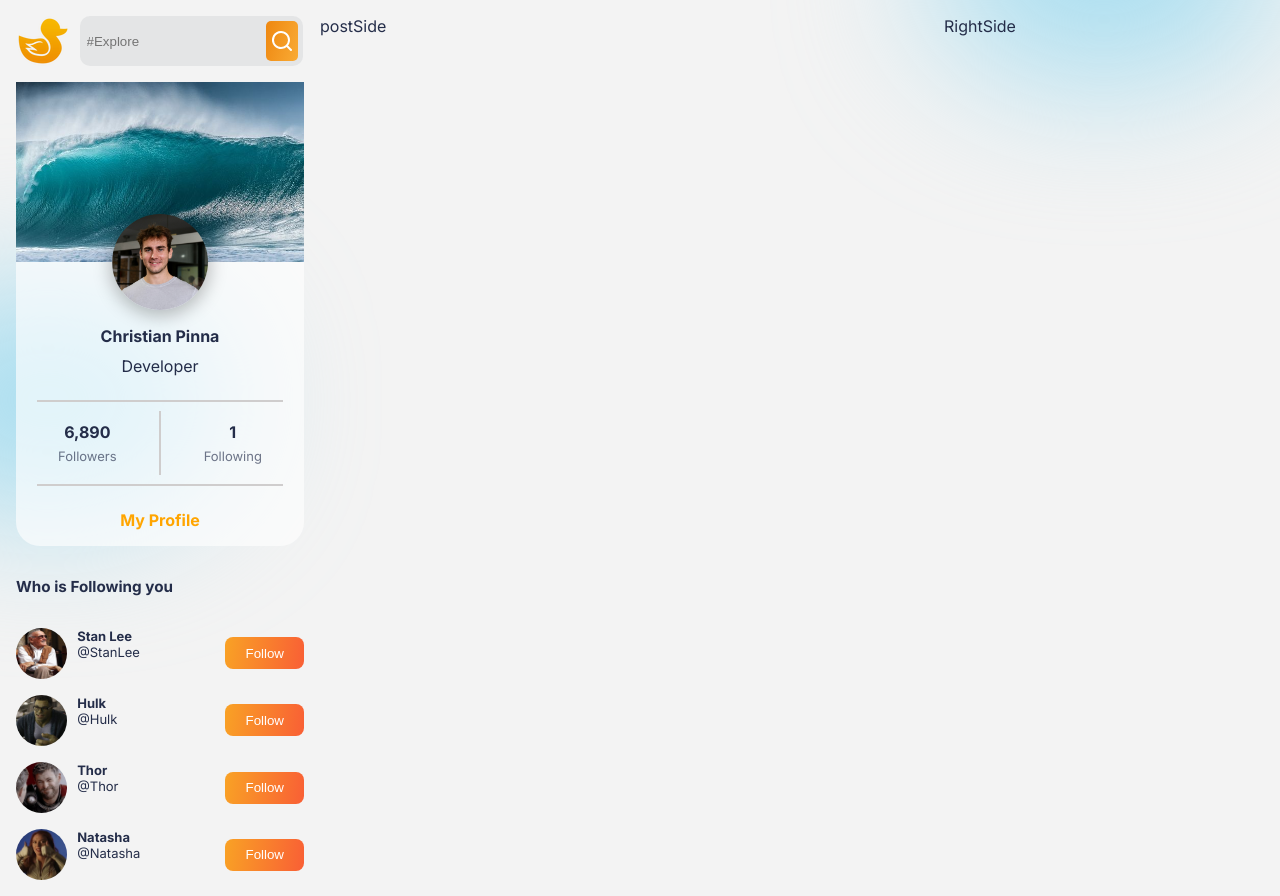
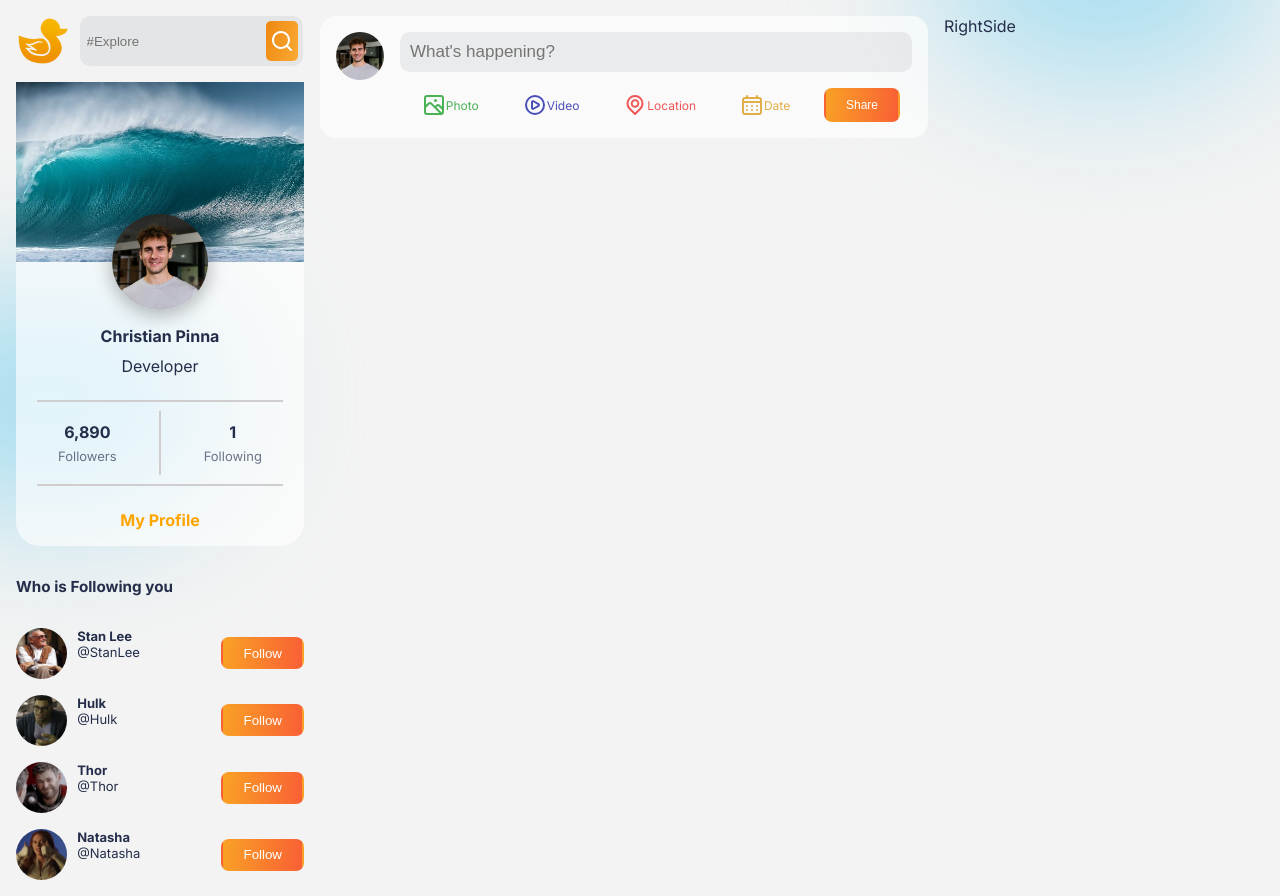
Before and after one commit to ChrisPinna/chitter, a React (Create React App) app in the folder client/: page / in a window 1280 px wide. Built offline with nearby package versions, Linux system fonts and the light colour scheme.

Commit message:
Added PostSide, PostShare components with css

```diff
--- a/client/src/App.css
+++ b/client/src/App.css
@@ -36,7 +36,7 @@
   align-items: center;
   justify-content: center;
   color: white;
-  border: none;
+  border: 2px solid transparent;
   border-radius: 0.5rem;
   background: var(--buttonBg);
   transition: all 100ms ease-out;
--- a/client/src/components/Home/Home.jsx
+++ b/client/src/components/Home/Home.jsx
@@ -1,13 +1,14 @@
 import React from 'react'
 
 import ProfileSide from '../profileSide/ProfileSide'
+import PostSide from '../PostSide/PostSide'
 import './Home.css'
 
 const Home = () => {
   return (
     <div className="Home">
       <ProfileSide/>
-      <div className="postSide">postSide</div>
+      <PostSide/>
       <div className="RightSide">RightSide</div>
     </div>
   )
--- /dev/null
+++ b/client/src/components/PostShare/PostShare.css
@@ -0,0 +1,54 @@
+.PostShare{
+    display: flex;
+    gap: 1rem;
+    background-color: var(--cardColor);
+    padding: 1rem;
+    border-radius: 1rem;
+}
+
+.PostShare>img{
+	width: 3rem;
+	height: 3rem;
+	border-radius: 50%;
+}
+
+.PostShare>div{
+    display: flex;
+    flex-direction: column;
+    width: 90%;
+    gap: 1rem;
+}
+
+.PostShare>div>input{
+    background-color: var(--inputColor);
+    border-radius: 10px;
+    padding: 10px;
+    font-size: 17px;
+    border: none;
+    outline: none;
+}
+
+.postOptions{
+    display: flex;
+    justify-content: space-around;
+}
+
+.option{
+    padding: 5px;
+    padding-left: 10px;
+    padding-right: 10px;
+    border-radius: 10px;
+    display: flex;
+    align-items: center;
+    font-size: 12px;
+}
+.option:hover{
+    cursor: pointer;
+}
+
+.ps-button{
+    padding: 5px;
+    padding-left: 20px;
+    padding-right: 20px;
+    font-size: 12px;
+}
--- /dev/null
+++ b/client/src/components/PostShare/PostShare.jsx
@@ -0,0 +1,41 @@
+import React from 'react'
+import profileImage from '../../images/profileImg.jpg'
+import './PostShare.css'
+import { UilScenery } from "@iconscout/react-unicons"
+import { UilPlayCircle } from "@iconscout/react-unicons"
+import { UilLocationPoint } from "@iconscout/react-unicons"
+import { UilSchedule } from "@iconscout/react-unicons"
+
+const PostShare = () => {
+  return (
+    <div className="PostShare">
+        <img src={profileImage} alt="" />
+        <div>
+            <input type="text" placeholder="What's happening?"/>
+            <div className="postOptions">
+                <div className="option" style={{color: "var(--photo)"}}>
+                    <UilScenery/>
+                    Photo
+                </div>
+                <div className="option" style={{color: "var(--video)"}}>
+                    <UilPlayCircle/>
+                    Video
+                </div>
+                <div className="option" style={{color: "var(--location)"}}>
+                    <UilLocationPoint/>
+                    Location
+                </div>
+                <div className="option" style={{color: "var(--shedule)"}}>
+                    <UilSchedule/>
+                    Date
+                </div>
+                <button className='button ps-button'>
+                    Share
+                </button>
+            </div>
+        </div>
+    </div>
+  )
+}
+
+export default PostShare
--- /dev/null
+++ b/client/src/components/PostSide/PostSide.css
@@ -0,0 +1,7 @@
+.PostSide{
+  display: flex;
+  flex-direction: column;
+  gap: 1rem;
+  height: 100vh;
+  overflow: auto;
+}
--- /dev/null
+++ b/client/src/components/PostSide/PostSide.jsx
@@ -0,0 +1,14 @@
+import React from 'react'
+import PostShare from '../PostShare/PostShare'
+
+import './PostSide.css'
+
+const PostSide = () => {
+  return (
+    <div className="PostSide">
+        <PostShare/>
+    </div>
+  )
+}
+
+export default PostSide
```
